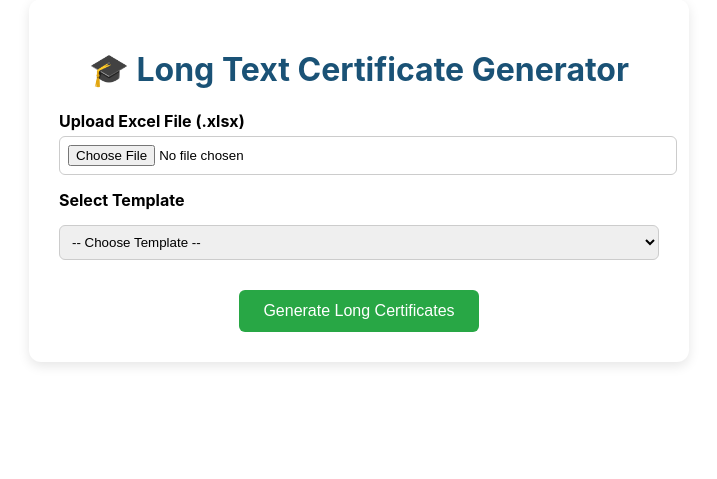
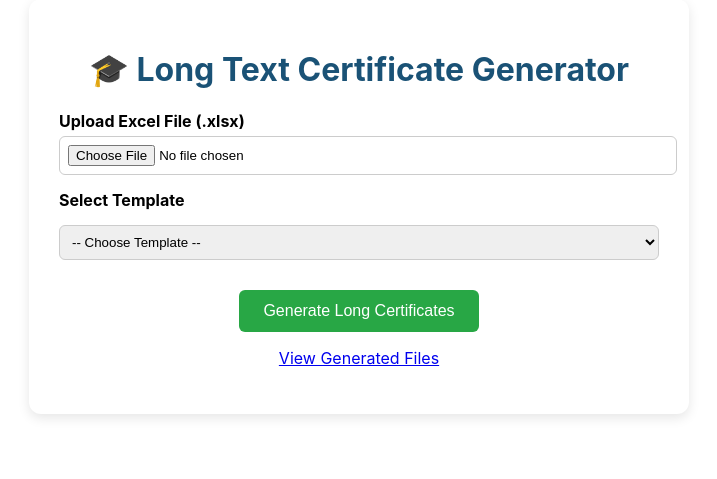
Before and after one commit to Afonime-Excel123/certificate-generator, a Flask app: page /long in a window 1280 px wide. Shown: the part 49-528 px from the top of the page, without its empty margins (281-998 px from the left). Run offline with Flask 3, Linux system fonts and the light colour scheme.

Commit message:
Fix 500 error: remove url_for('download') from templates

```diff
--- a/templates/long.html
+++ b/templates/long.html
@@ -39,7 +39,7 @@
     </form>
 
     <!-- <p><a href="{{ url_for('short_gen') }}">👉 Switch to Short Text Generator</a></p> -->
-    <!-- <p><a href="{{ url_for('download') }}">View Generated Certificates</a></p> -->
+ <p><a href="/download">View Generated Files</a></p>
 
     {% with messages = get_flashed_messages(with_categories=true) %}
       {% if messages %}
```
